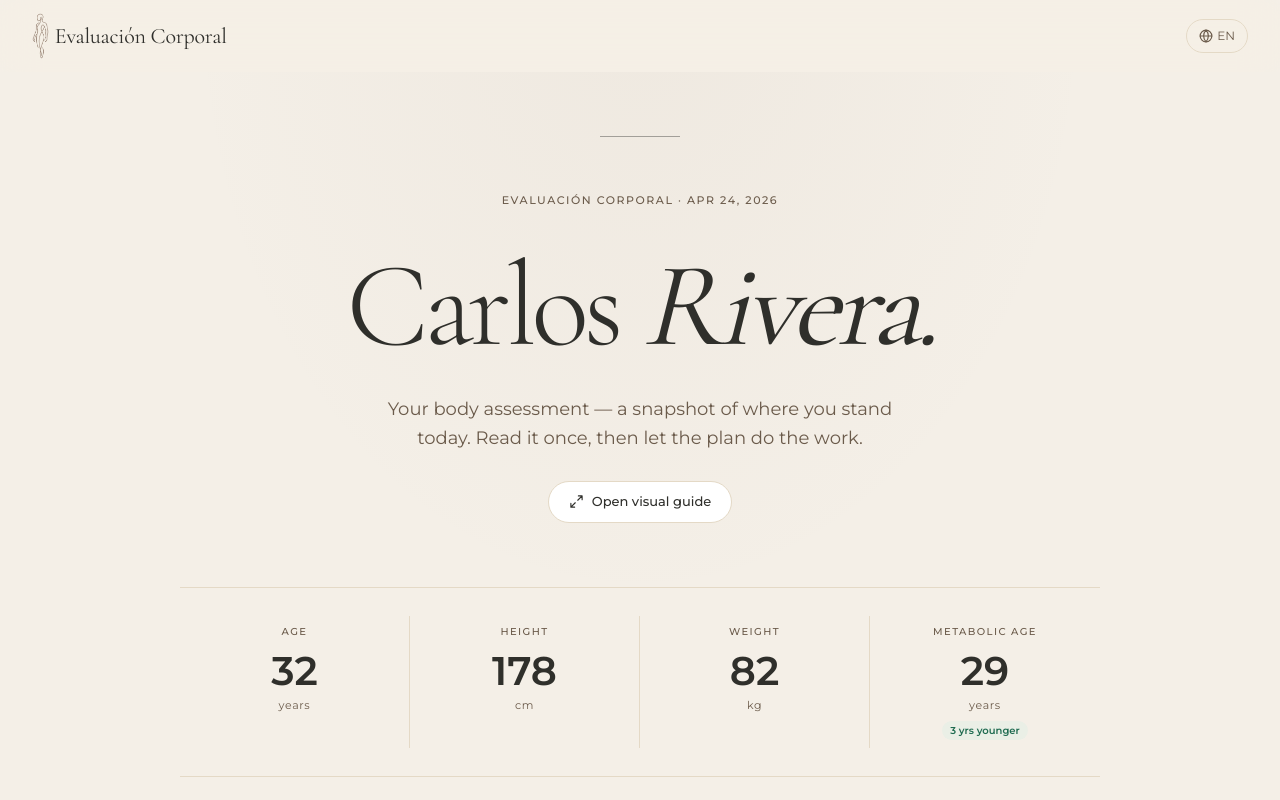
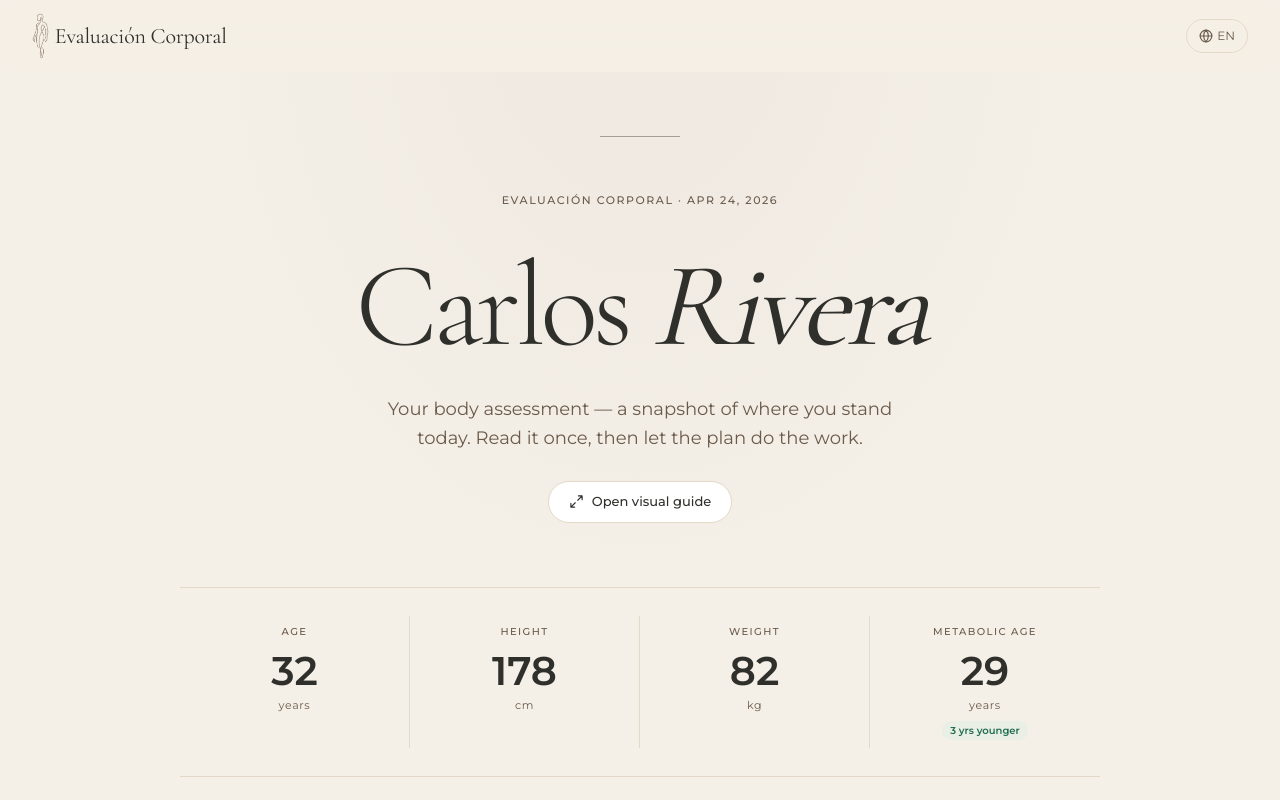
Before and after one commit to moazzam-ali/evaluation-corporal, a Next.js app: page /results/demo in a window 1280 px wide. Shown: the top 800 px of the page. Built offline with nearby package versions, Linux system fonts and the light colour scheme.

Commit message:
Drop trailing period after the user's name in the results hero

```diff
--- a/src/components/results/BodyResultsTemplate.jsx
+++ b/src/components/results/BodyResultsTemplate.jsx
@@ -251,7 +251,7 @@ export default function BodyResultsTemplate({ data, products = [], insights = []
               {t("rd.hero_brand", "EVALUACIÓN CORPORAL")} · {heroDate}
             </div>
             <h1 className="mt-10 text-[clamp(64px,10vw,120px)] leading-[0.95] tracking-[-0.045em]" style={{ fontFamily: "var(--font-fraunces)", fontWeight: 300, color: "var(--ink)" }}>
-              {d.user.firstName} <span style={{ fontStyle: "italic", fontWeight: 400 }}>{d.user.lastName}.</span>
+              {d.user.firstName} <span style={{ fontStyle: "italic", fontWeight: 400 }}>{d.user.lastName}</span>
             </h1>
             <p className="mx-auto mt-8 max-w-[44ch] text-lg leading-relaxed" style={{ color: "var(--muted-fg)" }}>
               {t("rd.hero_subtitle", "Your body assessment — a snapshot of where you stand today. Read it once, then let the plan do the work.")}
```
